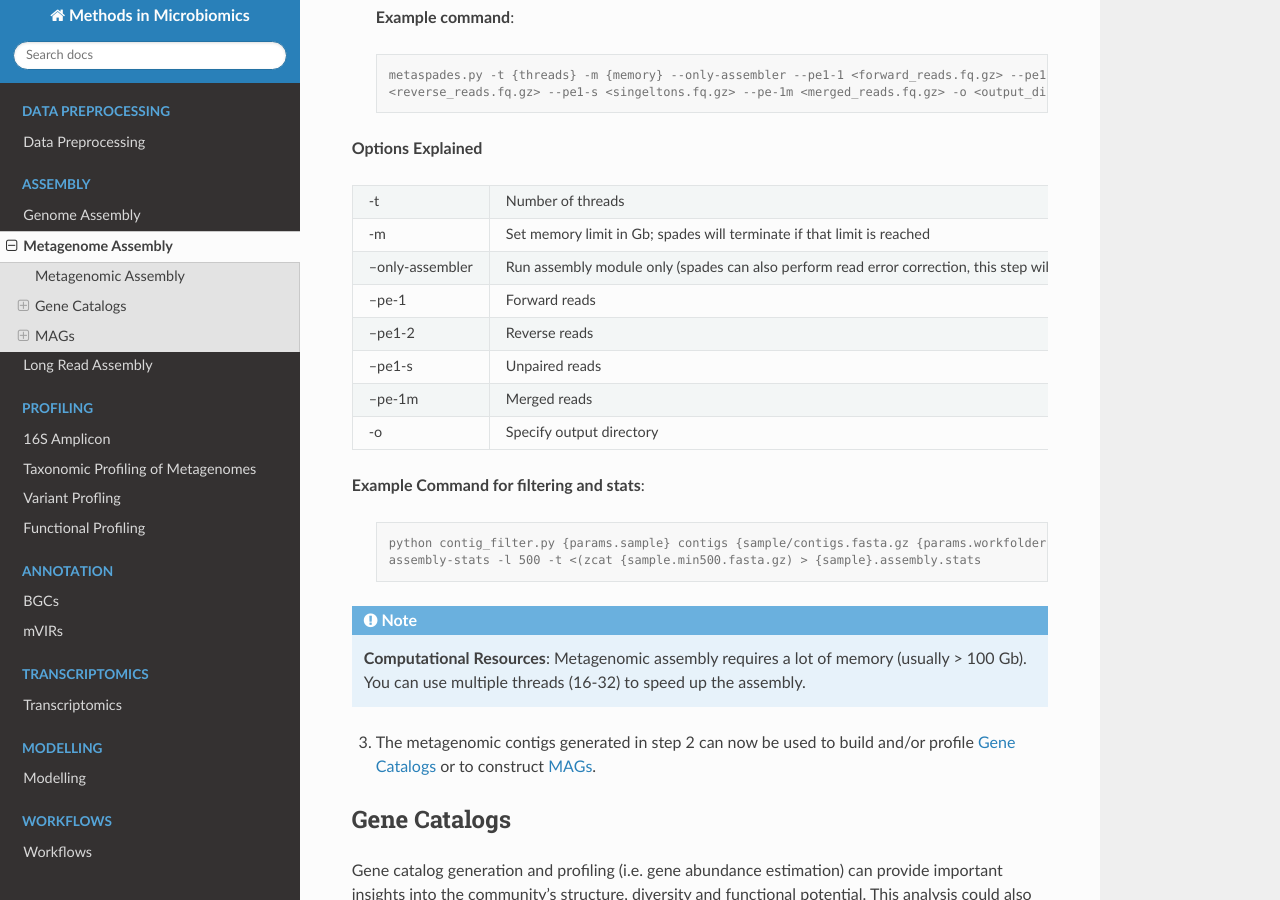
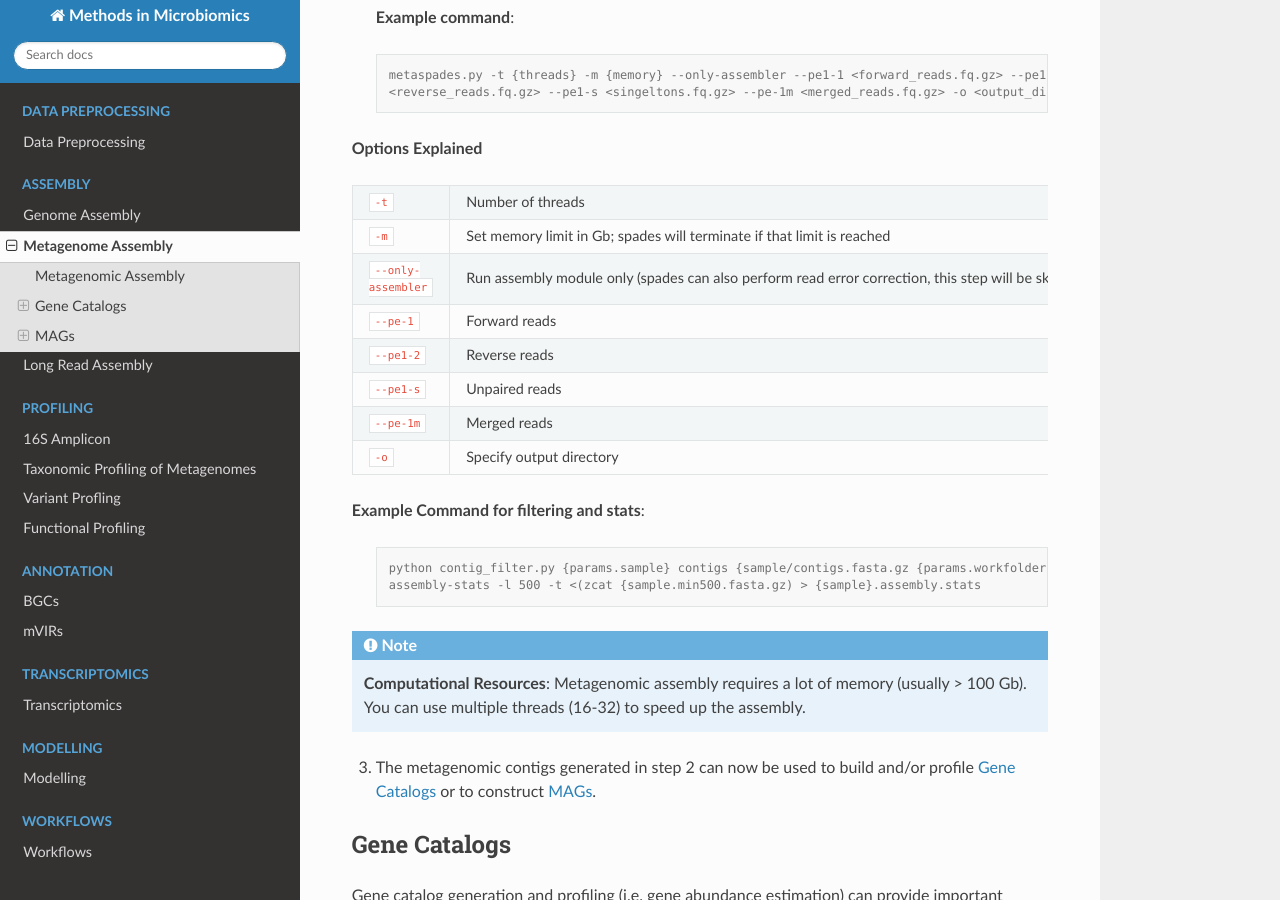
Before and after one commit to MicrobiologyETHZ/Methods_in_Microbiomics, a Sphinx documentation site: the page built from docs/assembly/metagenomic_workflows.rst, in a window 1280 px wide and 900 px high, scrolled down 781 px. Built offline with Sphinx 7.4.7 and the Read the Docs theme 2.0.0, drawn with Linux system fonts in a browser that asks for light colours; some of the changed text lies outside the part shown.

Commit message:
Fixed double dash issue in metagenomic_workflows.rst

```diff
--- a/docs/assembly/metagenomic_workflows.rst
+++ b/docs/assembly/metagenomic_workflows.rst
@@ -28,16 +28,16 @@ Metagenomic Assembly
 
 **Options Explained**
 
-================     =====================================================================================================
--t                   Number of threads
--m                   Set memory limit in Gb; spades will terminate if that limit is reached
---only-assembler     Run assembly module only (spades can also perform read error correction, this step will be skipped)
---pe-1               Forward reads
---pe1-2              Reverse reads
---pe1-s              Unpaired reads
---pe-1m              Merged reads
--o                   Specify output directory
-================     =====================================================================================================
+=====================     =====================================================================================================
+``-t``                     Number of threads
+``-m``                     Set memory limit in Gb; spades will terminate if that limit is reached
+``--only-assembler``       Run assembly module only (spades can also perform read error correction, this step will be skipped)
+``--pe-1``                 Forward reads
+``--pe1-2``                Reverse reads
+``--pe1-s``                Unpaired reads
+``--pe-1m``                Merged reads
+``-o``                     Specify output directory
+=====================     =====================================================================================================
 
 **Example Command for filtering and stats**:
 
@@ -83,13 +83,13 @@ This protocol will allow you to create a de novo gene catalog from your metageno
 **Options Explained**
 
 =========    =====================================================================================================
--a           Specify protein translations file
--d           Specify nucleotide sequences file
--f           Specify output format: gbk: Genbank-like format (Default); gff: GFF format; sqn: Sequin feature table format; sco: Simple coordinate output
--o           Specify output file, default stdout
--c           Closed ends, do not allow partial genes at edges of sequence
--q           Run quietly (suppress logging output)
--p           Specify mode: normal: Single genome, any number of sequences (Default); train: Do only training. Input should be multiple FASTA of one or more closely related genomes; anon: Anonymous sequences, analyze using preset training files, ideal for metagenomic data or single short sequences.
+``-a``           Specify protein translations file
+``-d``           Specify nucleotide sequences file
+``-f``           Specify output format: gbk: Genbank-like format (Default); gff: GFF format; sqn: Sequin feature table format; sco: Simple coordinate output
+``-o``           Specify output file, default stdout
+``-c``           Closed ends, do not allow partial genes at edges of sequence
+``-q``           Run quietly (suppress logging output)
+``-p``           Specify mode: normal: Single genome, any number of sequences (Default); train: Do only training. Input should be multiple FASTA of one or more closely related genomes; anon: Anonymous sequences, analyze using preset training files, ideal for metagenomic data or single short sequences.
 =========    =====================================================================================================
 
 
@@ -108,20 +108,20 @@ This protocol will allow you to create a de novo gene catalog from your metageno
 
 **Options Explained**
 
-=============    =====================================================================================================
--Xmx500G         To force a program to use 500 G of RAM
-usejni           Set to true (t) to enable JNI-accelerated versions of BBMerge, BBMap, and Dedupe. Requires the C code to be compiled.
-in               A single file or a comma-delimited list of files
-out              Destination for all output contigs
-outd             Optional; removed duplicates will go here
-threads          Number of worker threads to spawn, default is number of logical processors
-absorbrc         Set to true (t) to absorb reverse-complements as well as normal orientation
-exact            Set to true (t) to only allow exact symbol matches; when false (f), an 'N' will match any symbol
-touppercase      Set to true (t) to convert lowercase letters in reads to upper case
-ac               Set to true (t) to absorb full containments of contigs
-mergenames       Set to true (t) to concatenate respective headers when a sequence absorbs another
-absorbmatch      Set to true (t) to absorb exact matches of contigs
-=============    =====================================================================================================
+================    =====================================================================================================
+``-Xmx500G``         To force a program to use 500 G of RAM
+``usejni``           Set to true (t) to enable JNI-accelerated versions of BBMerge, BBMap, and Dedupe. Requires the C code to be compiled.
+``in``               A single file or a comma-delimited list of files
+``out``              Destination for all output contigs
+``outd``             Optional; removed duplicates will go here
+``threads``          Number of worker threads to spawn, default is number of logical processors
+``absorbrc``         Set to true (t) to absorb reverse-complements as well as normal orientation
+``exact``            Set to true (t) to only allow exact symbol matches; when false (f), an 'N' will match any symbol
+``touppercase``      Set to true (t) to convert lowercase letters in reads to upper case
+``ac``               Set to true (t) to absorb full containments of contigs
+``mergenames``       Set to true (t) to concatenate respective headers when a sequence absorbs another
+``absorbmatch``      Set to true (t) to absorb exact matches of contigs
+================    =====================================================================================================
 
     **Example command: clustering**:
 
@@ -133,16 +133,16 @@ absorbmatch      Set to true (t) to absorb exact matches of contigs
 **Options Explained**
 
 =========    =====================================================================================================
--i           Input filename in fasta format, required
--o           Output filename, required
--c           Sequence identity threshold, default 0.9 (this is the default cd-hit's "global sequence identity" calculated as: number of identical amino acids in alignment divided by the full length of the shorter sequence
--T           Number of threads, default 1; with 0, all CPUs will be used
--M           Memory limit (in MB) for the program, default 800; 0 for unlimitted
--G           Use global sequence identity, default 1; if set to 0, then use local sequence identity, calculated as: number of identical amino acids in alignment divided by the length of the alignment NOTE!!! don't use -G 0 unless you use alignment coverage controls (e.g. options -aS)
--aS          Alignment coverage for the shorter sequence, default 0.0; if set to 0.9, the alignment must cover 90% of the sequence
--g           1 or 0, default 0; by cd-hit's default algorithm, a sequence is clustered to the first cluster that meets the threshold (fast cluster); if set to 1, the program will cluster it into the most similar cluster that meets the threshold (accurate but slow mode); either 1 or 0 won't change the representatives of final clusters
--r           1 or 0, default 1; by default do both +/+ & +/- alignments; if set to 0, only +/+ strand alignment
--d           length of description in .clstr file, default 20; if set to 0, it takes the fasta defline and stops at first space
+``-i``           Input filename in fasta format, required
+``-o``           Output filename, required
+``-c``           Sequence identity threshold, default 0.9 (this is the default cd-hit's "global sequence identity" calculated as: number of identical amino acids in alignment divided by the full length of the shorter sequence
+``-T``           Number of threads, default 1; with 0, all CPUs will be used
+``-M``           Memory limit (in MB) for the program, default 800; 0 for unlimitted
+``-G``           Use global sequence identity, default 1; if set to 0, then use local sequence identity, calculated as: number of identical amino acids in alignment divided by the length of the alignment NOTE!!! don't use -G 0 unless you use alignment coverage controls (e.g. options -aS)
+``-aS``          Alignment coverage for the shorter sequence, default 0.0; if set to 0.9, the alignment must cover 90% of the sequence
+``-g``           1 or 0, default 0; by cd-hit's default algorithm, a sequence is clustered to the first cluster that meets the threshold (fast cluster); if set to 1, the program will cluster it into the most similar cluster that meets the threshold (accurate but slow mode); either 1 or 0 won't change the representatives of final clusters
+``-r``           1 or 0, default 1; by default do both +/+ & +/- alignments; if set to 0, only +/+ strand alignment
+``-d``           length of description in .clstr file, default 20; if set to 0, it takes the fasta defline and stops at first space
 =========    =====================================================================================================
 
 .. important::
@@ -173,13 +173,13 @@ This protocol allows quantification of genes in a gene catalog for each metageno
 **Options Explained**
 
 ==============    =====================================================================================================
-bwa mem            Align 70bp-1Mbp query sequences with the BWA-MEM algorithm, the algorithm works by seeding alignments with maximal exact matches (MEMs) and then extending seeds with the affine-gap Smith-Waterman algorithm (SW)
--a                 Output all found alignments for single-end or unpaired paired-end reads, these alignments will be flagged as secondary alignments
--t                 Number of threads
+``bwa mem``            Align 70bp-1Mbp query sequences with the BWA-MEM algorithm, the algorithm works by seeding alignments with maximal exact matches (MEMs) and then extending seeds with the affine-gap Smith-Waterman algorithm (SW)
+``-a``                 Output all found alignments for single-end or unpaired paired-end reads, these alignments will be flagged as secondary alignments
+``-t``                 Number of threads
 samtools view      Views and converts SAM/BAM/CRAM files
--F *FLAG*          Do not output alignments with any bits set in *FLAG* present in the FLAG field; *FLAG* can be specified in hex by beginning with `0x' (i.e. /^0x[0-9A-F]+/), in octal by beginning with `0' (i.e. /^0[0-7]+/), as a decimal number not beginning with '0' or as a comma-separated list of flag names
--b                 Output in the BAM format
--h                 Include the header in the output
+``-F *FLAG*``          Do not output alignments with any bits set in *FLAG* present in the FLAG field; *FLAG* can be specified in hex by beginning with `0x' (i.e. /^0x[0-9A-F]+/), in octal by beginning with `0' (i.e. /^0[0-7]+/), as a decimal number not beginning with '0' or as a comma-separated list of flag names
+``-b``                 Output in the BAM format
+``-h``                 Include the header in the output
 ==============    =====================================================================================================
 
 .. important::
```
